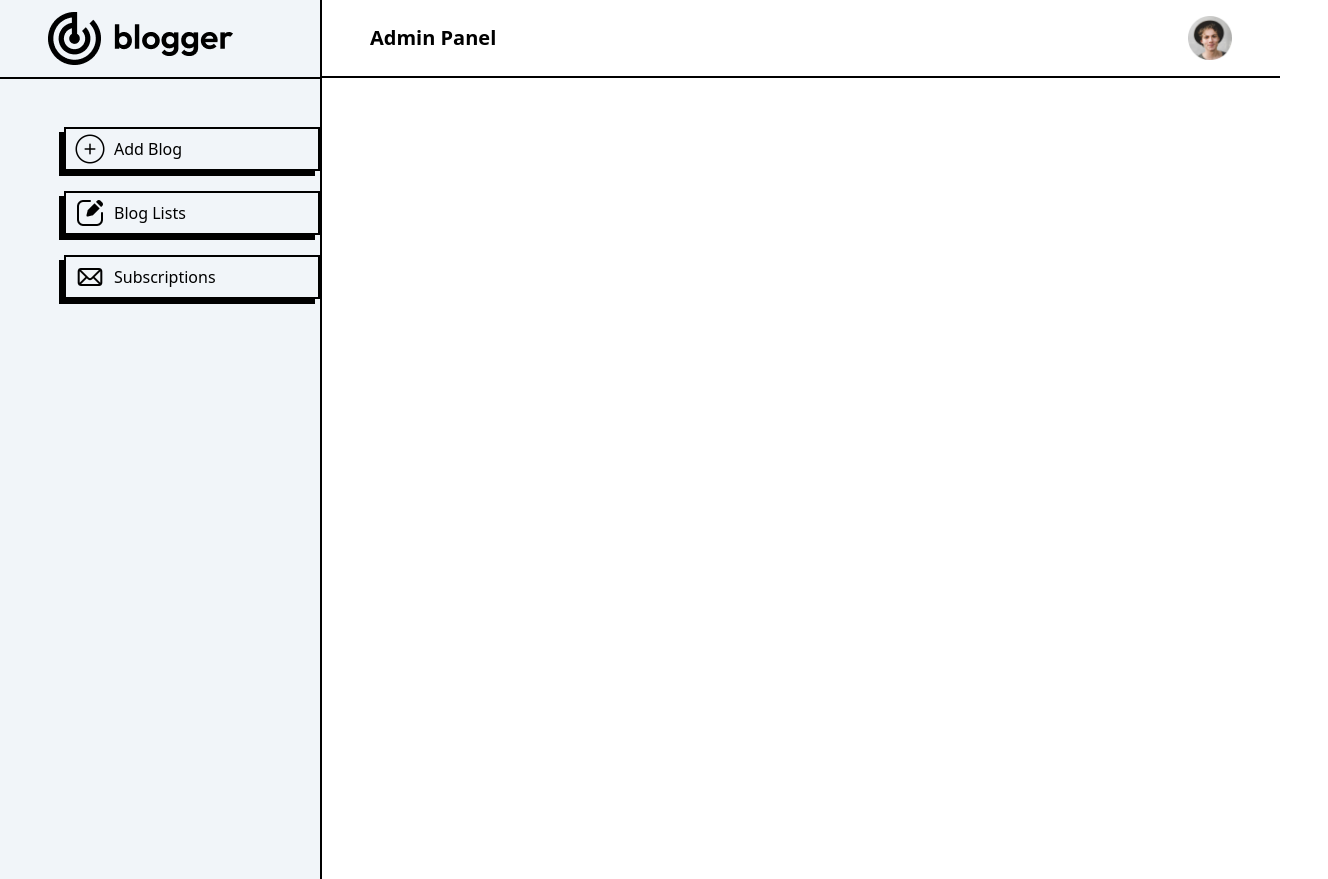
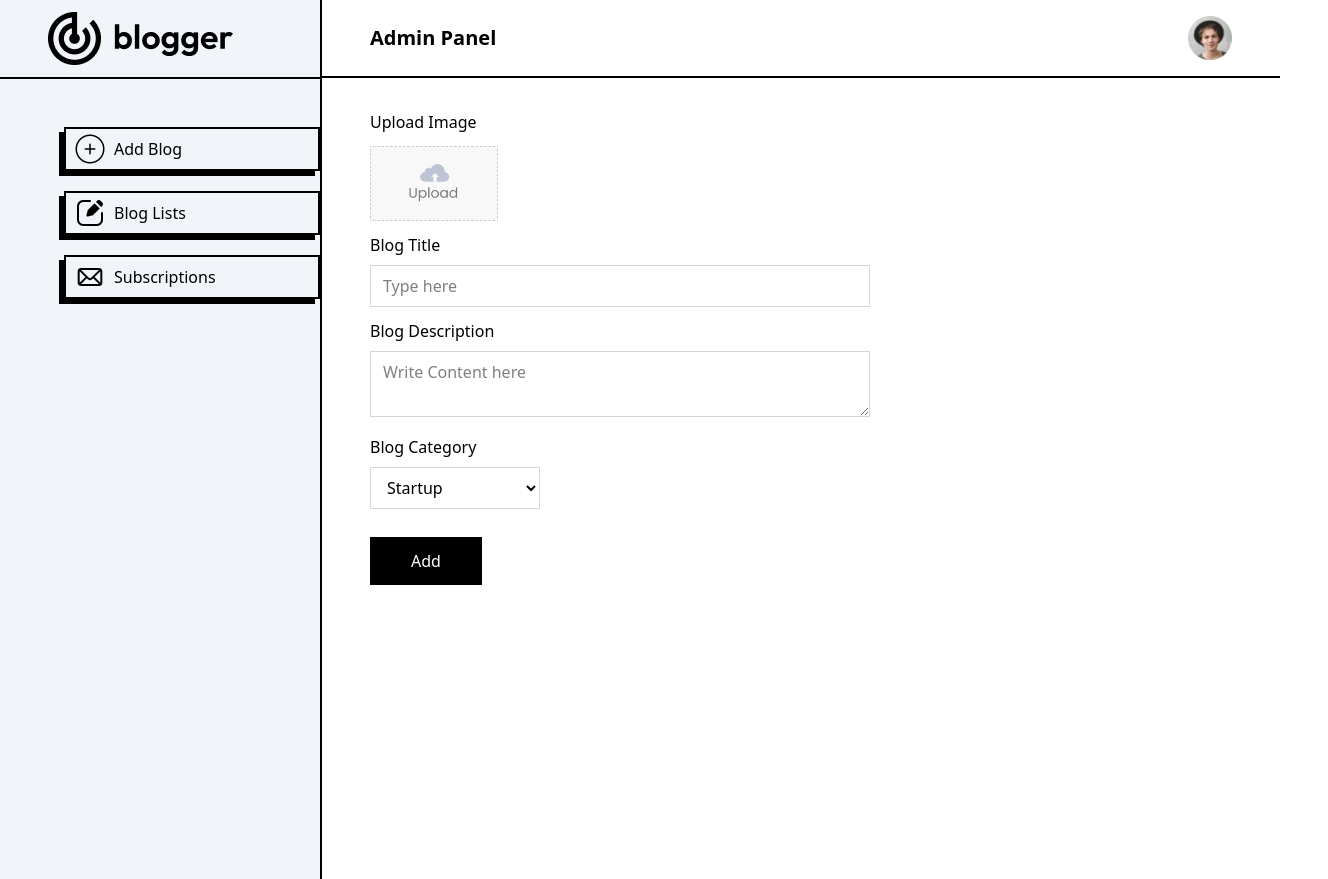
Before and after one commit to Ahnaf-Tariq/blogApp-mern, a Next.js app in the folder frontend/: page /admin/addProduct in a window 1280 px wide. Shown: the whole page, 1328 px wide, since content can reach past the window. Built offline with nearby package versions, Linux system fonts and the light colour scheme.

Commit message:
add product ui made

```diff
--- a/frontend/app/admin/addProduct/page.tsx
+++ b/frontend/app/admin/addProduct/page.tsx
@@ -1,11 +1,69 @@
-import React from 'react'
+"use client";
+import { assets } from "@/public/assests/assets";
+import Image from "next/image";
+import React from "react";
 
 const page = () => {
+  const handleSubmit = (e: any) => {
+    try {
+      e.preventDefault();
+    } catch (error) {
+      console.log(error);
+    }
+  };
   return (
     <div>
+      <form
+        onSubmit={handleSubmit}
+        className="flex flex-col items-start gap-3 w-full mx-12 my-8"
+      >
+        <div>
+          <p className="mb-3">Upload Image</p>
+          <label htmlFor="image">
+            <Image className="w-32" src={assets.upload_area} alt="" />
+            <input type="file" id="image" hidden />
+          </label>
+        </div>
 
+        <div className="w-full">
+          <p className="mb-2">Blog Title</p>
+          <input
+            className="w-full max-w-[500px] px-3 py-2 border border-gray-300 outline-none"
+            type="text"
+            placeholder="Type here"
+            required
+          />
+        </div>
+
+        <div className="w-full">
+          <p className="mb-2">Blog Description</p>
+          <textarea
+            className="w-full max-w-[500px] px-3 py-2 border border-gray-300 outline-none"
+            placeholder="Write Content here"
+            required
+          />
+        </div>
+
+        <div className="w-full">
+          <p className="mb-2">Blog Category</p>
+          <select
+            className="w-full max-w-[170px] px-3 py-2 border border-gray-300 outline-none"
+          >
+            <option value="Startup">Startup</option>
+            <option value="Technology">Technology</option>
+            <option value="Lifestyle">Lifestyle</option>
+          </select>
+        </div>
+
+        <button
+          type="submit"
+          className="w-28 py-3 mt-4 bg-black text-white cursor-pointer"
+        >
+          Add
+        </button>
+      </form>
     </div>
-  )
-}
+  );
+};
 
-export default page
+export default page;
--- a/frontend/app/admin/blogList/page.tsx
+++ b/frontend/app/admin/blogList/page.tsx
@@ -3,7 +3,7 @@ import React from 'react'
 const page = () => {
   return (
     <div>
-
+        blog list
     </div>
   )
 }
--- a/frontend/app/admin/subscriptions/page.tsx
+++ b/frontend/app/admin/subscriptions/page.tsx
@@ -3,7 +3,7 @@ import React from 'react'
 const page = () => {
   return (
     <div>
-
+        subscriptionss
     </div>
   )
 }
```
